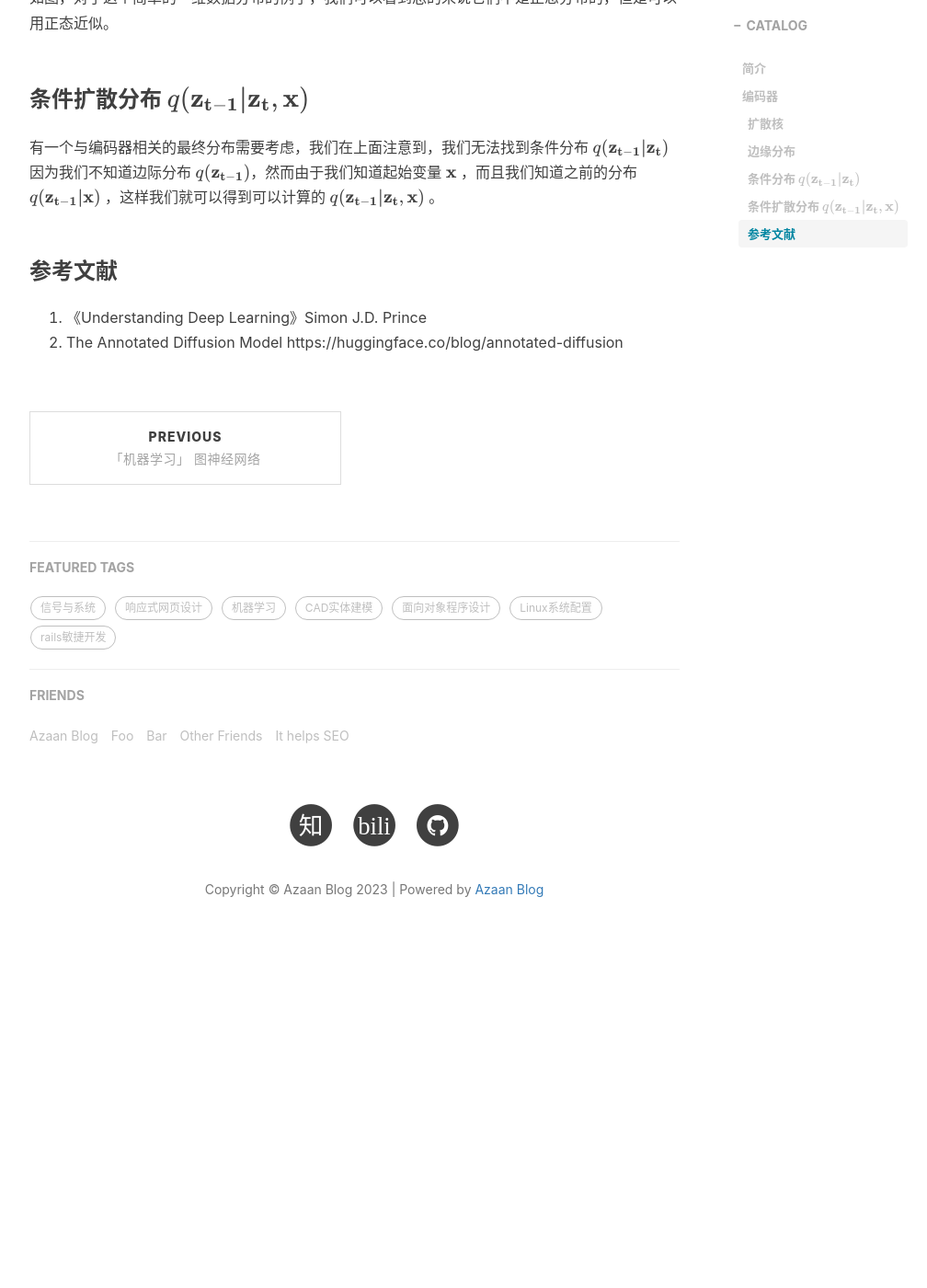
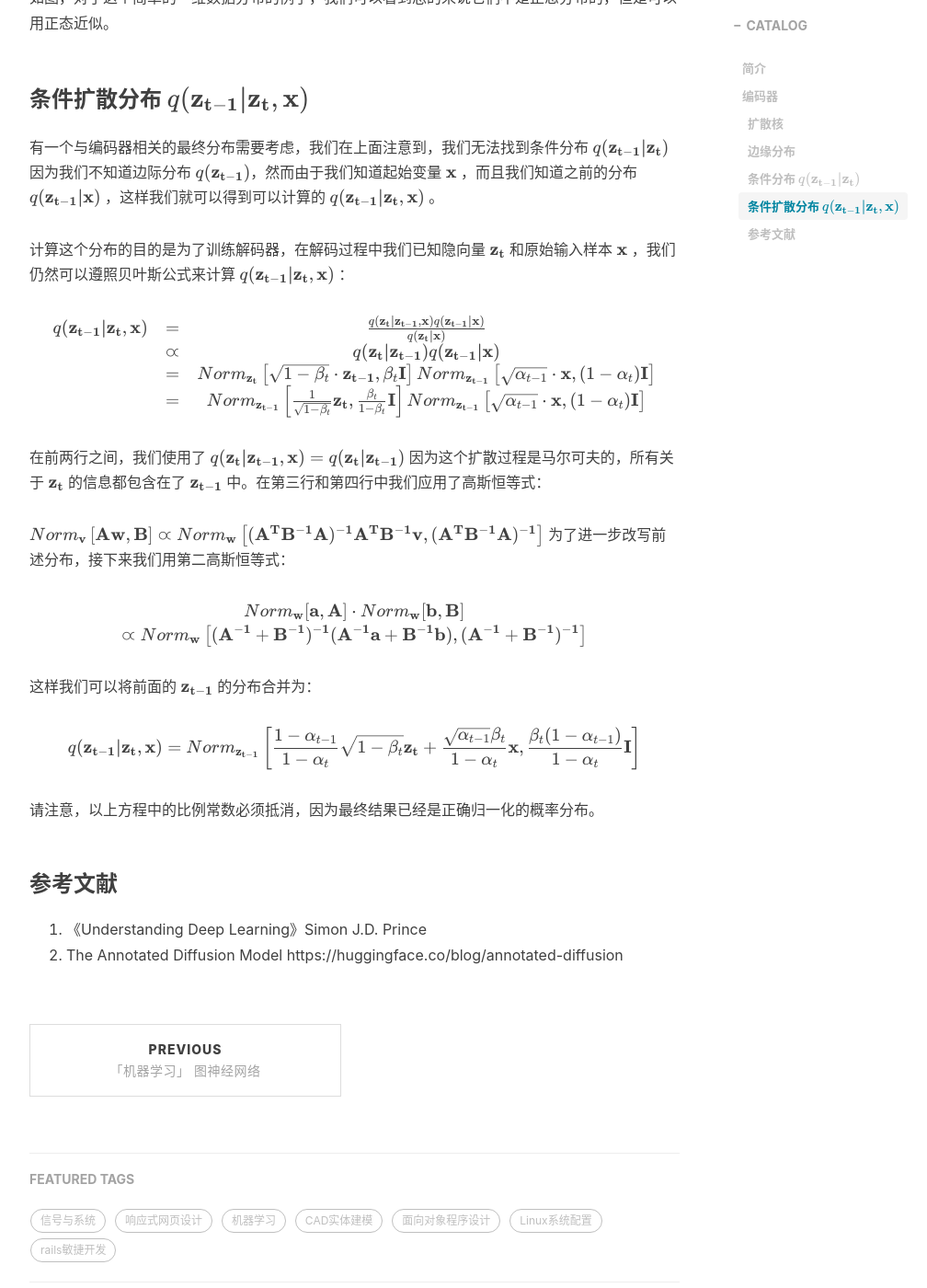
Before and after one commit to Mingyu-Zheng/mingyu-zheng.github.io, a Jekyll site: the page built from _posts/machine-learning/2023-04-07-「机器学习」扩散模型.md, in a window 1280 px wide and 1400 px high, scrolled down 5594 px. Shown: the whole window at 92% size, without its empty margins (233-1241 px from the left). Built offline with Jekyll 4.4.1, drawn with Linux system fonts in a browser that asks for light colours; nearby versions of some CDN libraries; comment, search, counter and statistics services are not loaded; before the commit the page ends 6665 px from its top, so only the background shows below that.

Commit message:
conditional distribution

```diff
--- a/_posts/machine-learning/2023-04-07-「机器学习」扩散模型.md
+++ b/_posts/machine-learning/2023-04-07-「机器学习」扩散模型.md
@@ -168,9 +168,42 @@ $$
 
 有一个与编码器相关的最终分布需要考虑，我们在上面注意到，我们无法找到条件分布 $q(\mathbf{z_{t-1} \vert z_t})$ 因为我们不知道边际分布 $q(\mathbf{z_{t-1}})$，然而由于我们知道起始变量 $\mathbf{x}$ ，而且我们知道之前的分布 $q(\mathbf{z_{t-1} \vert x})$ ，这样我们就可以得到可以计算的 $q(\mathbf{z_{t-1} \vert z_t ,x})$ 。
 
+计算这个分布的目的是为了训练解码器，在解码过程中我们已知隐向量 $\mathbf{z_t}$ 和原始输入样本 $\mathbf{x}$ ，我们仍然可以遵照贝叶斯公式来计算 $q(\mathbf{z_{t-1} \vert z_t ,x})$ ：
 
 
+$$
+\begin{array}{l}
+q(\mathbf{z_{t-1} \vert z_t,x}) & = & \frac{q(\mathbf{z_t \vert z_{t-1}, x}) q(\mathbf{z_{t-1} \vert x})}{q(\mathbf{z_t \vert x})} \\
+& \varpropto & q(\mathbf{z_t \vert z_{t-1}}) q(\mathbf{z_{t-1} \vert x}) \\
+& = & Norm_{\mathbf{z_t}} \left[ \sqrt{1-\beta_t} \cdot \mathbf{z_{t-1}},\beta_t \mathbf{I} \right] Norm_{\mathbf{z_{t-1}}} \left[ \sqrt{\alpha_{t-1}} \cdot \mathbf{x},(1-\alpha_t) \mathbf{I} \right] \\
+& = & Norm_{\mathbf{z_{t-1}}} \left[ \frac{1}{\sqrt{1-\beta_t}}  \mathbf{z_{t}},\frac{\beta_t}{1-\beta_t} \mathbf{I} \right] Norm_{\mathbf{z_{t-1}}} \left[ \sqrt{\alpha_{t-1}} \cdot \mathbf{x},(1-\alpha_t) \mathbf{I} \right] \\
+\end{array}
+$$
 
+
+在前两行之间，我们使用了 $q(\mathbf{z_t \vert z_{t-1},x}) = q(\mathbf{z_{t} \vert z_{t-1}})$ 因为这个扩散过程是马尔可夫的，所有关于 $\mathbf{z_t}$ 的信息都包含在了 $\mathbf{z_{t-1}}$ 中。在第三行和第四行中我们应用了高斯恒等式：
+
+
+$$
+Norm_{\mathbf{v}} \left[\mathbf{Aw,B} \right] \varpropto Norm_{\mathbf{w}} \left[ \mathbf{(A^T B^{-1}A)^{-1}A^T B^{-1}v,(A^T B^{-1}A)^{-1}} \right]
+$$
+为了进一步改写前述分布，接下来我们用第二高斯恒等式：
+
+
+$$
+Norm_{\mathbf{w}} [\mathbf{a,A}] \cdot Norm_{\mathbf{w}} [\mathbf{b,B}] \\ \varpropto Norm_{\mathbf{w}} \left[ \mathbf{(A^{-1} + B^{-1})^{-1} (A^{-1}a + B^{-1}b), (A^{-1} + B^{-1})^{-1}} \right]
+$$
+
+
+这样我们可以将前面的 $\mathbf{z_{t-1}}$ 的分布合并为：
+
+
+$$
+q(\mathbf{z_{t-1} \vert z_t , x}) = Norm_{\mathbf{z_{t-1}}} \left[ \frac{1-\alpha_{t-1}}{1-\alpha_t} \sqrt{1-\beta_t} \mathbf{z_t} + \frac{\sqrt{\alpha_{t-1}}\beta_t}{1-\alpha_t} \mathbf{x}, \frac{\beta_t (1-\alpha_{t-1})}{1-\alpha_t}\mathbf{I} \right]
+$$
+
+
+请注意，以上方程中的比例常数必须抵消，因为最终结果已经是正确归一化的概率分布。
 
 
 
```
